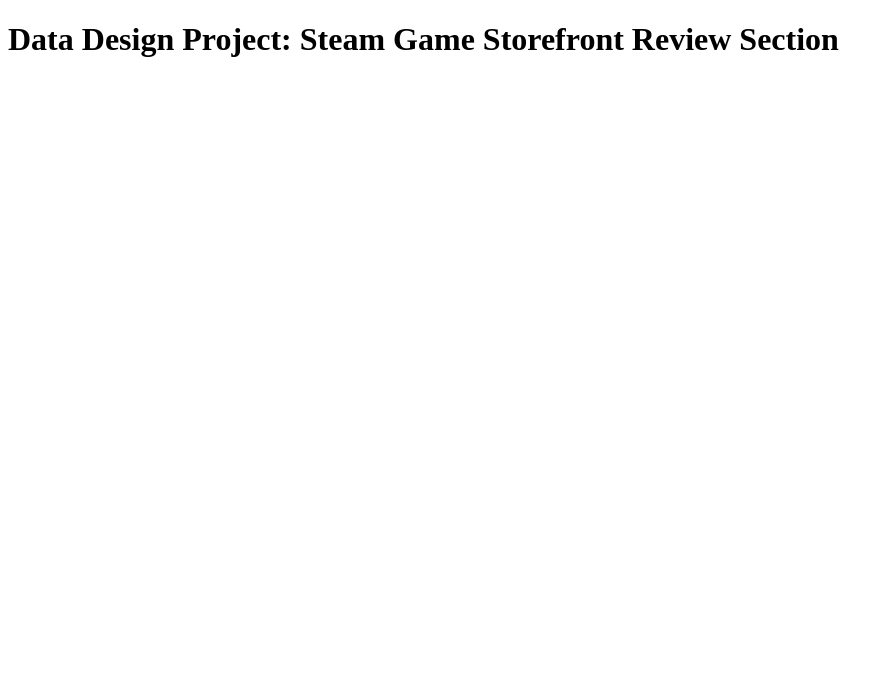
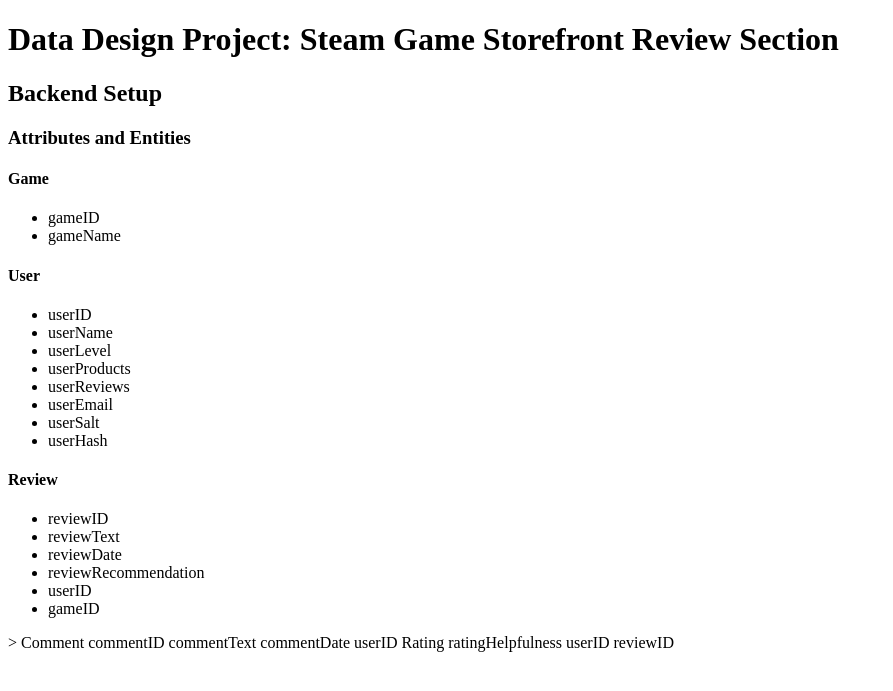
Before and after one commit to aj-broadhurst/dd-steam-review, a PHP site: page / in a window 1280 px wide. Shown: the top 691 px of the page, without its empty margins (0-893 px from the left). Run offline with PHP 8.4, Linux system fonts and the light colour scheme.

Commit message:
Begin transfer from brainstorm.txt to index.php, committing before lunch

```diff
--- a/index.php
+++ b/index.php
@@ -9,7 +9,42 @@
 			<h1>Data Design Project: Steam Game Storefront Review Section</h1>
 		</header>
 		<main>
-
+		<h2>Backend Setup</h2>
+			<h3>Attributes and Entities</h3>
+			<h4>Game</h4>
+			<ul>
+				<li>gameID</li>
+				<li>gameName</li>
+			</ul>
+			<h4>User</h4>
+			<ul>
+				<li>userID</li>
+			<li>userName</li>
+			<li>userLevel</li>
+			<li>userProducts</li>
+			<li>userReviews</li>
+			<li>userEmail</li>
+			<li>userSalt</li>
+			<li>userHash</li>
+			</ul>
+			<h4>Review</h4>
+			<ul>
+				<li>reviewID</li>
+				<li>reviewText</li>
+				<li>reviewDate</li>
+				<li>reviewRecommendation</li>
+				<li>userID</li>
+				<li>gameID</li>
+			</ul>>
+			Comment
+			commentID
+			commentText
+			commentDate
+			userID
+			Rating
+			ratingHelpfulness
+			userID
+			reviewID
 		</main>
 	</body>
 </html>
```
